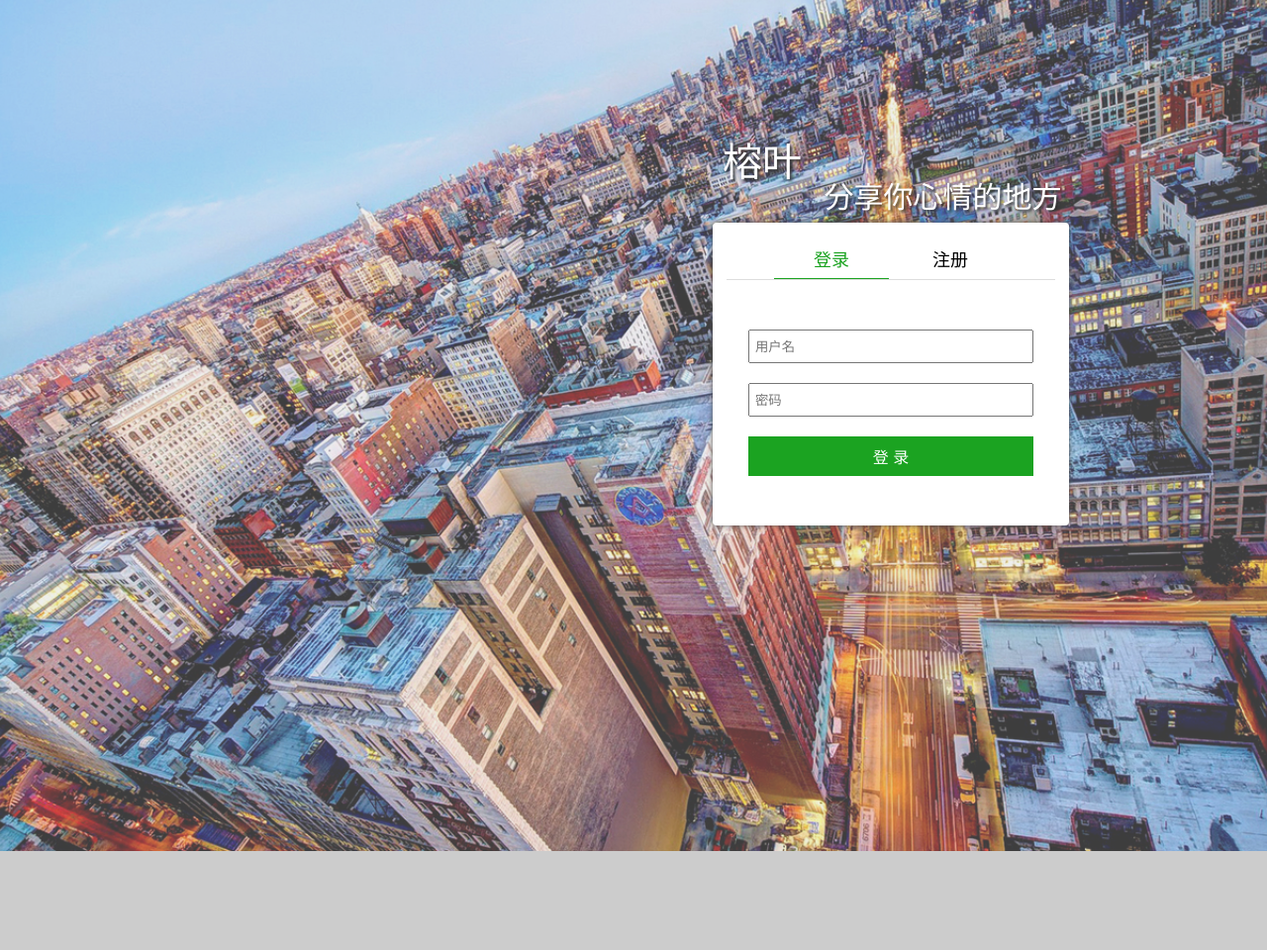
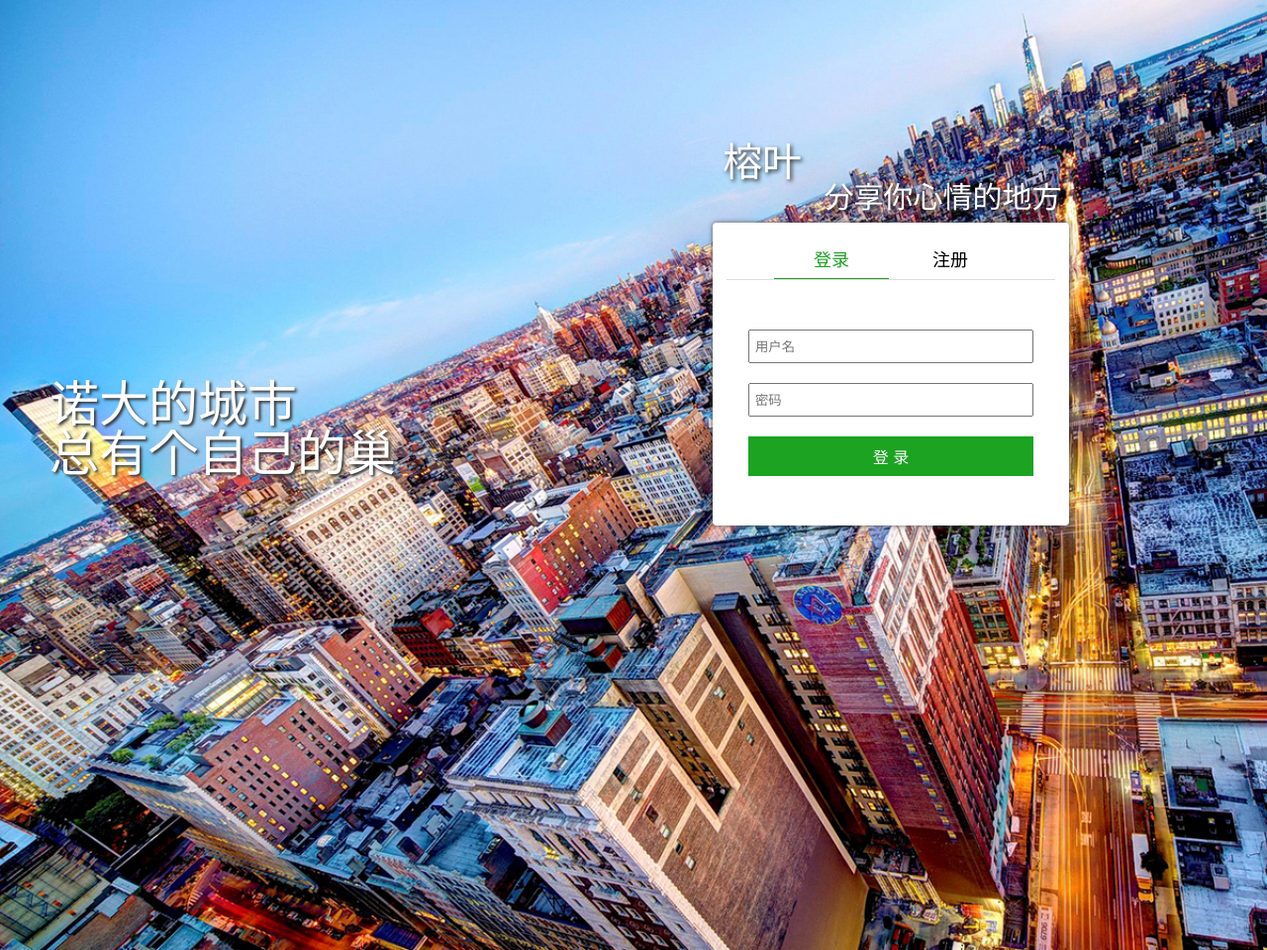
Before and after one commit to Kinice/-, a PHP site: page / in a window 1280 px wide. Shown: the whole page at 99% size. Run offline with PHP 8.4, Linux system fonts and the light colour scheme.

Commit message:
finished index

```diff
--- a/views/css/style.css
+++ b/views/css/style.css
@@ -9,14 +9,23 @@
 	background-color: #ccc;
 }
 .bg-img img{
-	display: none;
 	min-width: 100%;
 	min-height: 100%;
-	opacity: 0.7;
+	opacity: 1;
 	position: absolute;
-	top: -100px;
-	left: -180px;
-	z-index: -999;
+	top: 0;
+	left: 0;
+	z-index: -1;
+}
+.word{
+    font-size: 50px;
+    position: absolute;
+    top: 40%;
+    left: 0;
+    color: #fff;
+    transition: translateY(-60%);
+    text-shadow:2px 2px 3px #333;
+    font-family: "楷体";
 }
 .login-part{
 	position: absolute;
@@ -27,7 +36,7 @@
 	position: absolute;
 	top: 100px;
 	width: 360px;
-	text-shadow:2px 2px 3px #333;
+	text-shadow:2px 2px 4px #333;
 	opacity: 0.2;
 }
 .logo h1{
--- a/views/index.html
+++ b/views/index.html
@@ -9,10 +9,16 @@
 </head>
 <body>
 	<div class="bg-img">
-		<img src="">
-		<p></p>
+		<img src="./images/bg1.jpg">
+        <img src="./images/bg2.jpg">
+        <img src="./images/bg3.jpg">
+        <img src="./images/bg4.jpg">
+        <img src="./images/bg5.jpg">
+        <img src="./images/bg6.jpg">
+        <img src="./images/bg7.jpg">
 	</div>
 	<div class="g-bd">
+        <p class="word"></p>
 		<div class="login-part">
 			<div class="logo">
 				<h1>&nbsp;榕叶</h1>
--- a/views/js/index.js
+++ b/views/js/index.js
@@ -1,8 +1,29 @@
+var wordMap = {
+    0 : '白的雪<br/>遮不住红色的叶',
+    1 : '困难<br/>只是一定要翻越的一道而已',
+    2 : '面朝大海<br/>另一面是否春暖花开呢',
+    3 : '诺大的城市<br/>总有个自己的巢',
+    4 : '当夜幕降临<br/>又是新一个黎明的开始',
+    5 : '苍穹之下<br/>回头重新拥抱自然',
+    6 : '路走多了<br/>还是希望像飞鸟一样'
+};
 $(function(){   //页面加载完成后执行
 	var $logo = $('.logo');
 	var $login = $('.login-box');
-	setBg();
-	setInterval(setBg,10000);
+    var img = $('.bg-img img');
+    var size = img.size();
+    var index = Math.floor(Math.random()*size);
+    function autoShow(){  //自动变换函数
+        index += 1;
+        if(index <= size - 1){
+            change(img,index);
+        }else{
+            index = 0;
+            change(img,index);
+        }
+    }
+    setBg(img,index);
+	setInterval(autoShow,15000);  //自动变换
 	boxIn($logo);
 	boxIn($login);
 });
@@ -13,10 +34,31 @@ function boxIn($box){	//首页登陆框淡入方法
 		opacity: 1
 	}, 1200);
 }
-function setBg(){
-	var img = $('.bg-img img');
-	img.css('display','none');
-	var rand = Math.floor(Math.random()*10 + 1);
-	img.attr('src','./images/bg'+rand+'.jpg');
-	img.fadeIn(1400);
+function setBg(img,rand){  //初始化背景及文字
+    img.eq(rand).css('opacity','1');
+    img.eq(rand).siblings().css('opacity','0');
+    $('.word').append(wordMap[rand]);
+    $('.word').animate({
+        opacity:1,
+        left:50
+    },3000);
 }
+function change(img,index){  //变换效果
+    $('.word').css({
+        opacity:0,
+        left:10
+    });
+    $('.word').empty();
+    img.eq(index).siblings().animate({
+        opacity:0
+    },1600);
+    img.eq(index).animate({
+        opacity:1
+    },1600);
+    $('.word').append(wordMap[index]);
+    console.log(index);
+    $('.word').animate({
+        opacity:1,
+        left:50
+    },3000);
+}
```
Also changed, not shown: 1 other file.
